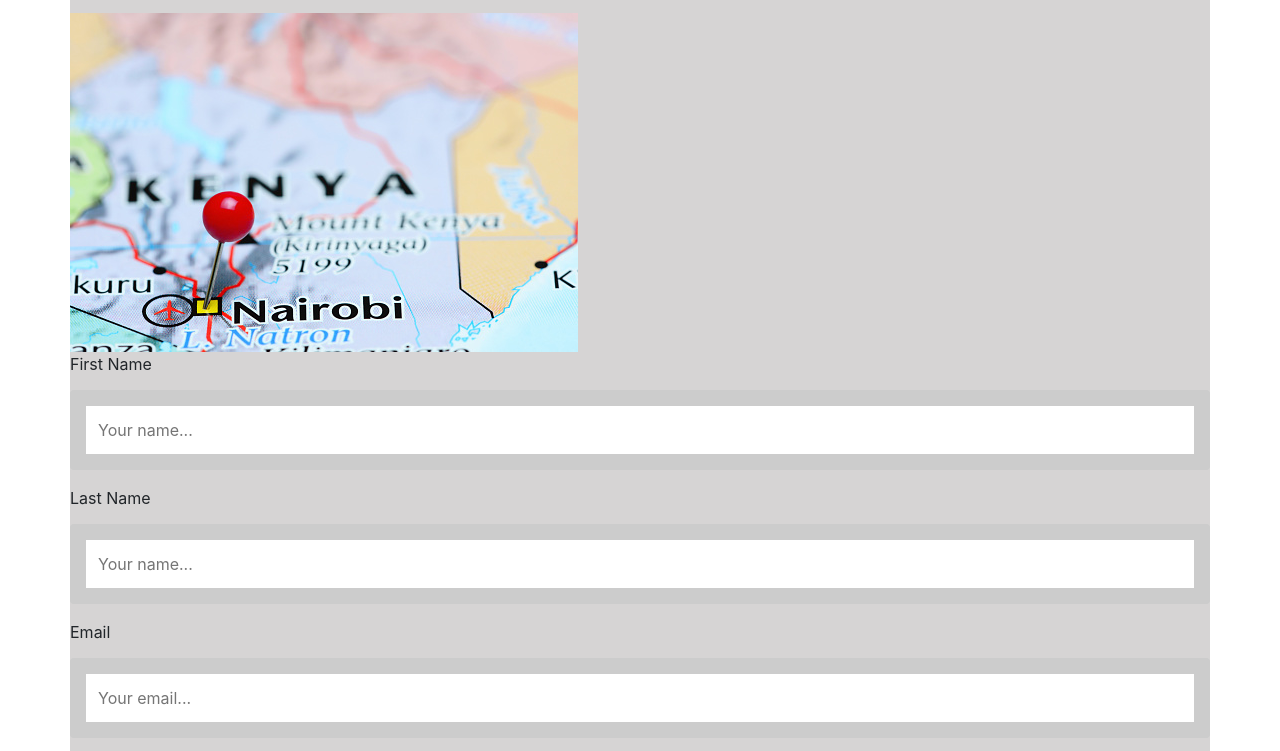
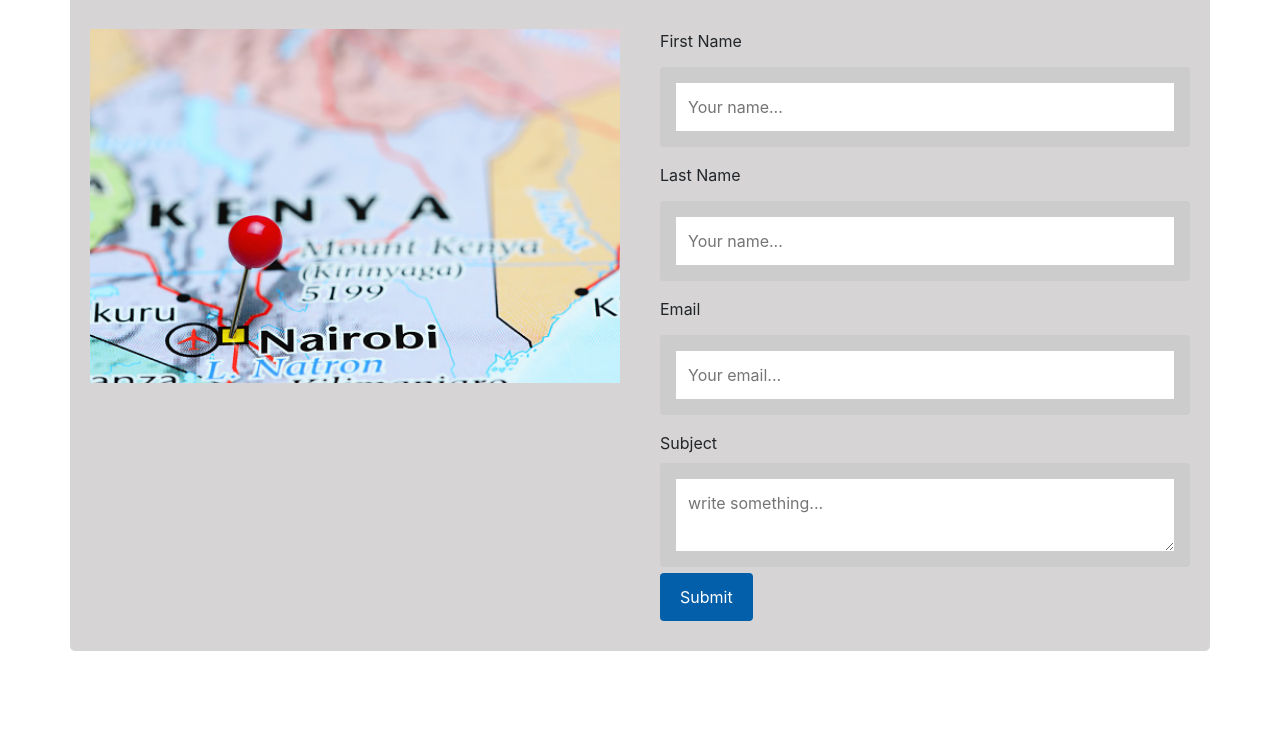
Before and after one commit to Joseph-oderoh/Wanderlust, a plain HTML site: page CSS/contact.html in a window 1280 px wide. Shown: the part 93-844 px from the top of the page. After the commit the page ends 800 px from the top, so only its background shows below. Drawn offline with nearby package versions, Linux system fonts and the light colour scheme.

Commit message:
add column and row style

```diff
--- a/CSS/contact.css
+++ b/CSS/contact.css
@@ -1,3 +1,7 @@
+*{
+    box-sizing: border-box;
+}
+
 input[type=text], select, textarea{
     width: 100%;
     padding: 12px;
@@ -25,5 +29,18 @@ input[type=submit]:hover{
 .container{
     border-radius: 5px;
     background-color: #d6d4d4;
+    padding: 10px;
+}
+
+.column{
+    float:left;
+    width: 50%;
+    margin-top: 6px;
     padding: 20px;
 }
+
+.row:after{
+    content: "";
+    display: table;
+    clear: both;
+}
```
